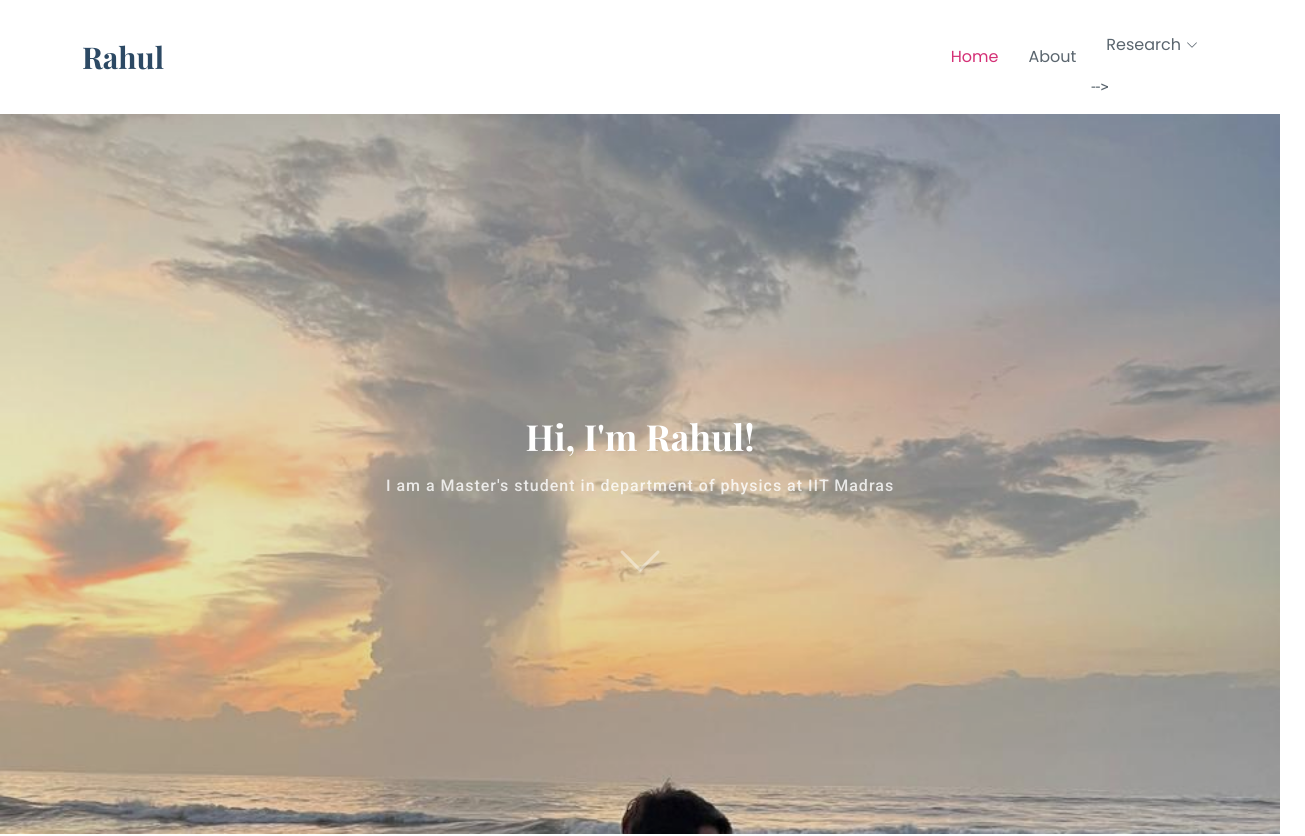
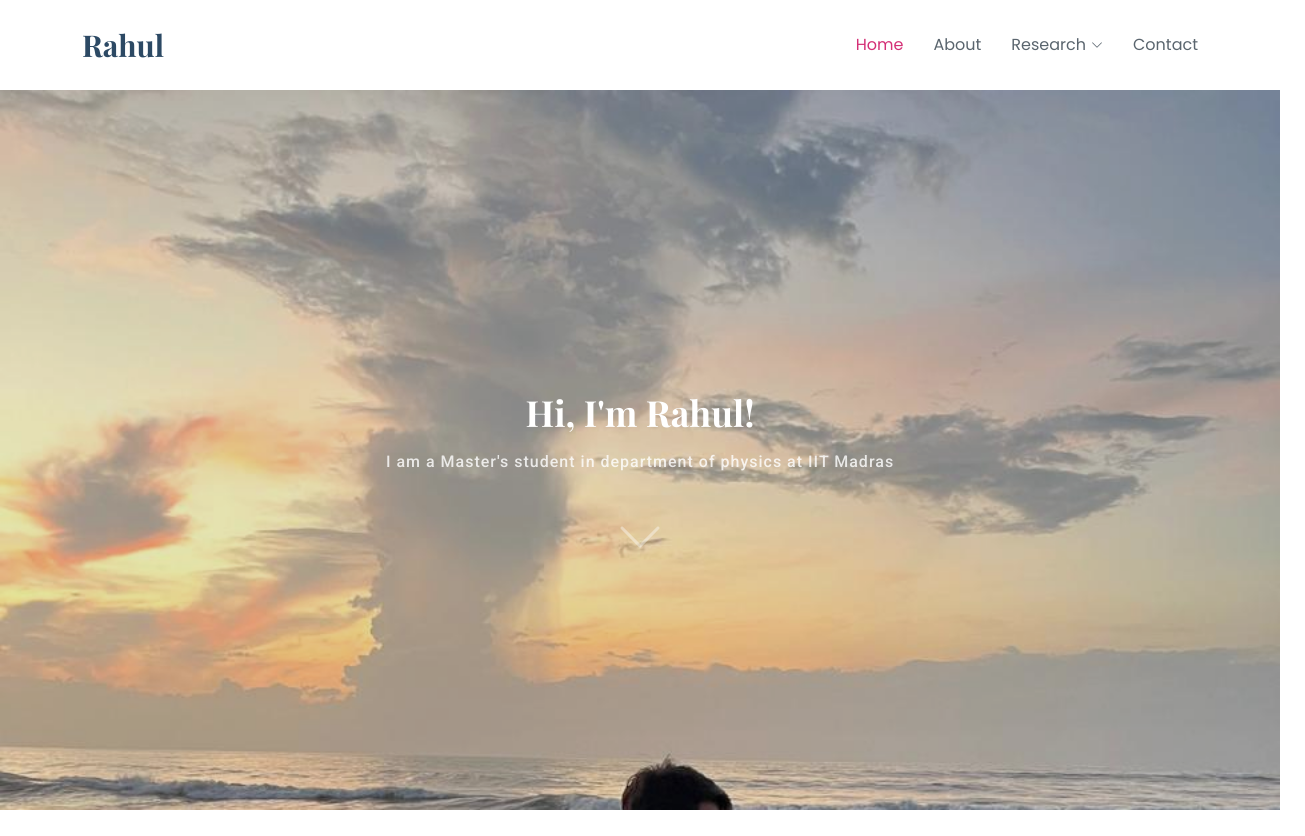
Before and after one commit to Ray2708-Michael/RAHUL, a plain HTML site: page index.html in a window 1280 px wide. Shown: the top 836 px of the page, 1305 px wide, since content can reach past the window. Drawn offline with nearby package versions, Linux system fonts and the light colour scheme; a web font is replaced by a local one.

Commit message:
Update index.html

```diff
--- a/index.html
+++ b/index.html
@@ -51,22 +51,23 @@
         <ul>
           <li><a href="#hero" class="active">Home</a></li>
           <li><a href="#about">About</a></li>
-           <li class="dropdown"><a href="#"><span>Research</span> <i class="bi bi-chevron-down toggle-dropdown"></i></a> -->
+           <li class="dropdown">
+             <a href="#"><span>Research</span> <i class="bi bi-chevron-down toggle-dropdown"></i></a>
              <ul>
               <li><a href="/InSb.html">InSb</a></li>
-              <li class="dropdown"><a href="#"><span>Deep Dropdown</span> <i class="bi bi-chevron-down toggle-dropdown"></i></a>
+              <!--<li class="dropdown"><a href="#"><span>Deep Dropdown</span> <i class="bi bi-chevron-down toggle-dropdown"></i></a> -->
                 <ul>
                  <!-- <li><a href="#">Deep Dropdown 1</a></li>
                   <!--<li><a href="#">Deep Dropdown 2</a></li>
                   <!--<li><a href="#">Deep Dropdown 3</a></li>
                   <!--<li><a href="#">Deep Dropdown 4</a></li>
-                  <!--<li><a href="#">Deep Dropdown 5</a></li>
+                  <!--<li><a href="#">Deep Dropdown 5</a></li>-->
                 </ul>
               </li>
                <!-- <li><a href="#">BST</a></li>
               <!--<li><a href="#">PLD</a></li>
-              <!--<li><a href="#">Sputtering</a></li>
-            </ul> -->
+              <!--<li><a href="#">Sputtering</a></li>-->
+            </ul>
            </li>
           <li><a href="#contact">Contact</a></li>
         </ul>
```
